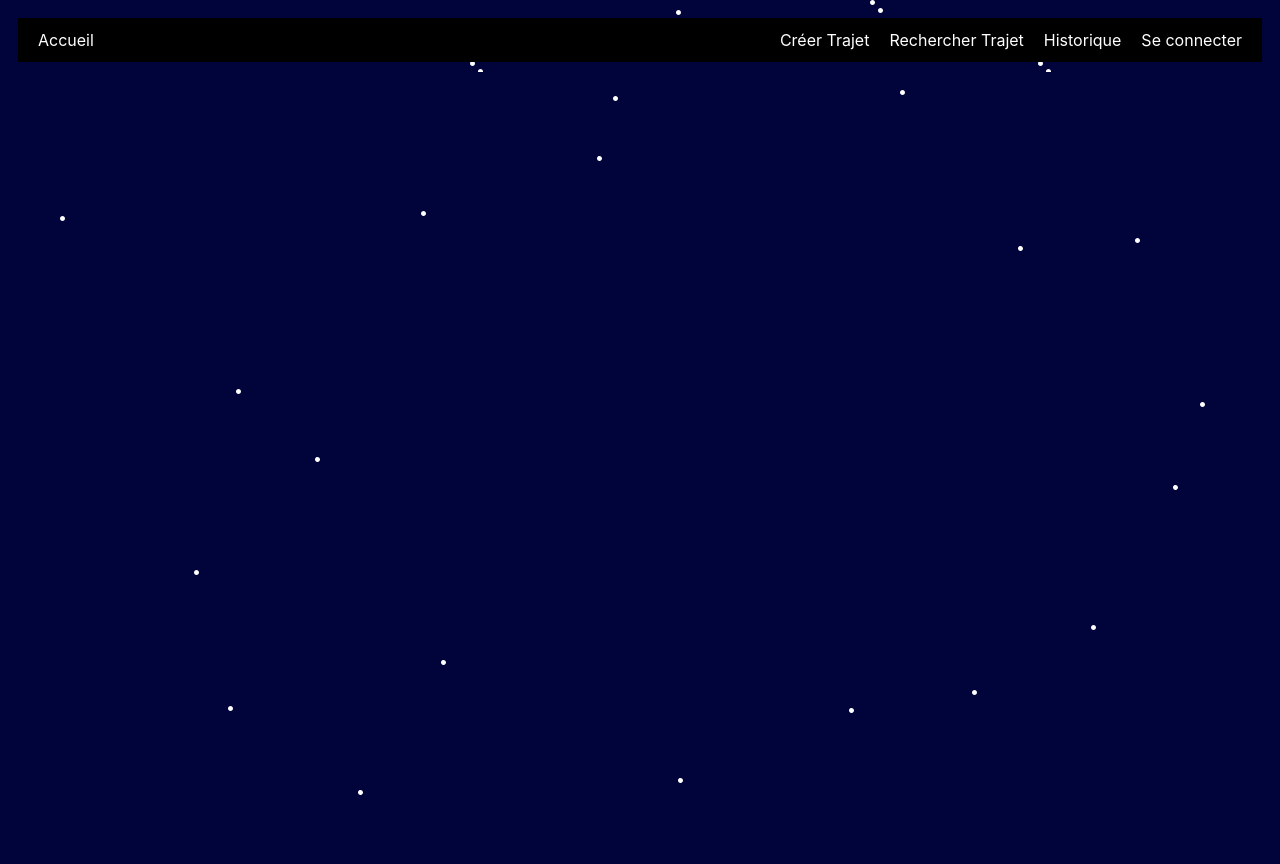
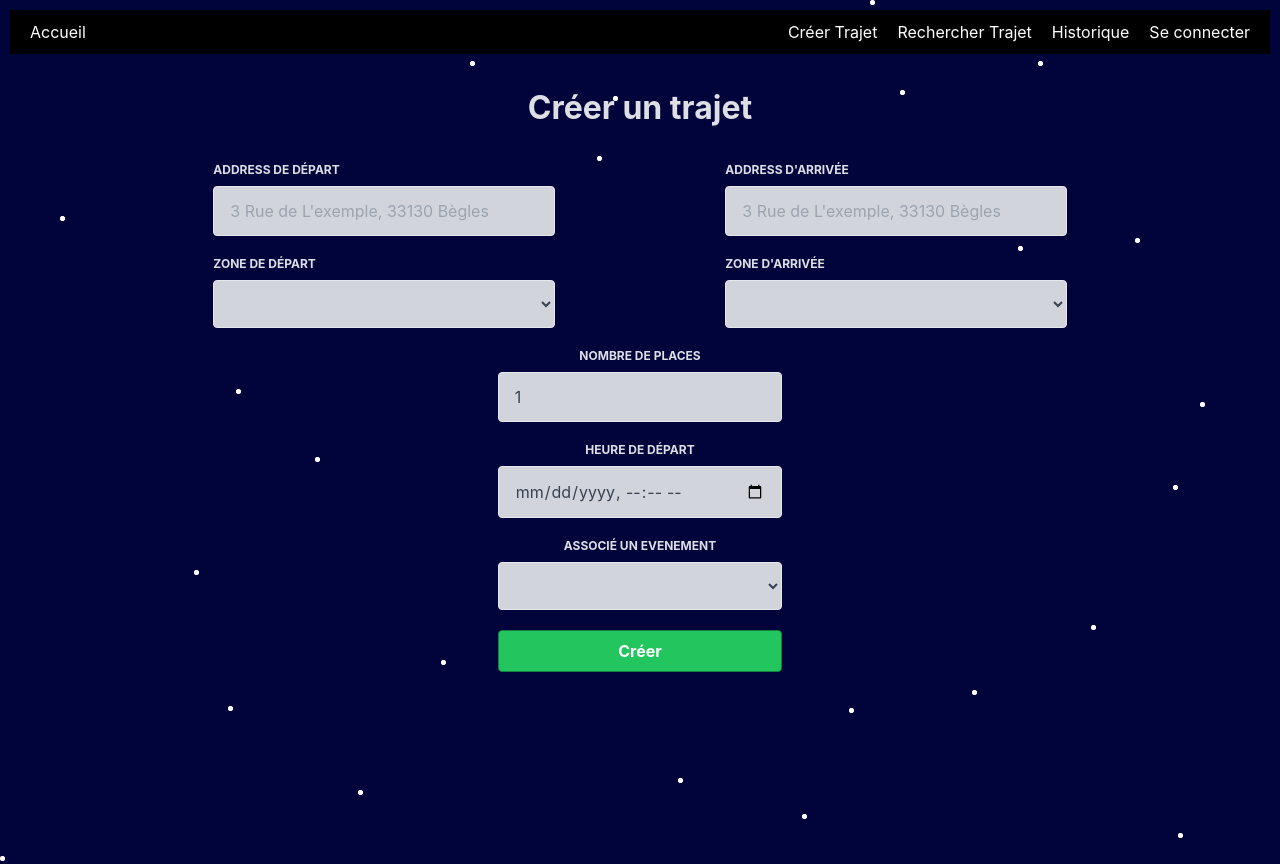
Before and after one commit to ALEX-ENSEIRB/retour-soiree, a Vue app: page /create-ride in a window 1280 px wide. Before the commit the page ends 800 px from the top, so only its background shows below. Built offline with nearby package versions, Linux system fonts and the light colour scheme.

Commit message:
Create trajet form frontend

```diff
--- a/package.json
+++ b/package.json
@@ -15,6 +15,9 @@
   },
   "devDependencies": {
     "@vitejs/plugin-vue": "^4.0.0",
+    "autoprefixer": "^10.4.14",
+    "postcss": "^8.4.21",
+    "tailwindcss": "^3.2.7",
     "vite": "^4.1.0"
   }
 }
--- /dev/null
+++ b/postcss.config.cjs
@@ -0,0 +1,6 @@
+module.exports = {
+  plugins: {
+    tailwindcss: {},
+    autoprefixer: {},
+  },
+}
--- a/src/components/Void.vue
+++ b/src/components/Void.vue
@@ -5,6 +5,7 @@
 </template>
 
 <script setup>
+
 </script>
 
 <style>
--- a/src/style.css
+++ b/src/style.css
@@ -16,6 +16,10 @@
 
 body,
 html {
-  overflow-y: hidden;
+  overflow-x: hidden;
   background: url(assets/star.svg);
 }
+
+@tailwind base;
+@tailwind components;
+@tailwind utilities;
--- a/src/view/CreateRide.vue
+++ b/src/view/CreateRide.vue
@@ -1,12 +1,231 @@
 <template>
-    <div>
+    <div class="create_ride_container">
+        <h1>Créer un trajet</h1>
+        <div id="errors">
 
+        </div>
+        <div class="w-2/3 flex center flex-col create_ride_form">
+            <div class="address flex justify-between ">
+                <div class="address_start form_input w-2/5">
+                    <div class="address_content mb-5">
+                        <label class="block uppercase text-white-700 text-xs font-bold mb-2">
+                            Address de départ
+                        </label>
+                        <input v-model="address_start"
+                            class="w-full bg-gray-300 text-gray-700 border rounded py-3 px-4 focus:outline-none focus:border-green-500"
+                            id="grid-first-name" type="text" placeholder="3 Rue de L'exemple, 33130 Bègles">
+                    </div>
+                    <div class="address_zone">
+                        <label class="block uppercase text-white-700 text-xs font-bold mb-2">
+                            Zone de départ
+                        </label>
+                        <select
+                            class="w-full bg-gray-300 text-gray-700 border rounded py-3 px-4 focus:outline-none focus:border-green-500"
+                            name="" id="" v-model="startingZone">
+                            <option v-for="zone in zones" :value="zone" :key="zone.id">
+                                {{ zone.name }}
+                            </option>
+                        </select>
+                    </div>
+                </div>
+                <div class="address_end form_input w-2/5">
+                    <div class="address_content mb-5">
+                        <label class="block uppercase text-white-700 text-xs font-bold mb-2">
+                            Address d'arrivée
+                        </label>
+                        <input v-model="address_end"
+                            class="w-full bg-gray-300 text-gray-700 border  rounded py-3 px-4 focus:outline-none focus:border-green-500"
+                            id="grid-first-name" type="text" placeholder="3 Rue de L'exemple, 33130 Bègles">
+                    </div>
+                    <div class="address_zone">
+                        <label class="block uppercase text-white-700 text-xs font-bold mb-2">
+                            Zone d'arrivée
+                        </label>
+                        <select
+                            class="w-full bg-gray-300 text-gray-700 border  rounded py-3 px-4 focus:outline-none focus:border-green-500"
+                            name="" id="" v-model="endingZone">
+                            <option v-for="zone in zones" :value="zone" :key="zone.id">
+                                {{ zone.name }}
+                            </option>
+                        </select>
+                    </div>
+                </div>
+
+            </div>
+            <div class="nb_places form_input flex flex-col items-center ">
+                <label class="block uppercase text-white-700 text-xs font-bold mb-2">
+                    Nombre de places
+                </label>
+                <input v-model="nb_places"
+                    class="w-1/3 bg-gray-300 text-gray-700 border rounded py-3 px-4 focus:outline-none focus:border-green-500"
+                    id="grid-first-name" type="number" placeholder="3" min="1" max="10">
+            </div>
+            <div class="depart_time form_input flex flex-col items-center">
+                <label class="block uppercase text-white-700 text-xs font-bold mb-2">
+                    Heure de départ
+                </label>
+                <input v-model="depart_time"
+                    class="w-1/3 bg-gray-300 text-gray-700 border rounded py-3 px-4 focus:outline-none focus:border-green-500"
+                    id="grid-first-name" type="datetime-local">
+            </div>
+            <div class="events flex flex-col items-center form_input">
+                <label class="block uppercase text-white-700 text-xs font-bold mb-2">
+                    Associé un evenement
+                </label>
+                <select
+                    class="w-1/3 bg-gray-300 text-gray-700 border  rounded py-3 px-4 focus:outline-none focus:border-green-500"
+                    name="" id="" v-model="selectedEvent">
+                    <option v-for="event in events" :value="event" :key="event.id">
+                        {{ event.name }}
+                    </option>
+                </select>
+            </div>
+            <div class="submit_group flex justify-center  form_input">
+                <button @click="createTrip"
+                    class="w-1/3 submit bg-green-500 hover:bg-green-700 text-white font-bold py-2 px-4 border border-green-700 rounded">
+                    Créer
+                </button>
+            </div>
+        </div>
     </div>
 </template>
 
 <script setup>
+import { onMounted, ref } from 'vue';
+// import {postTrip} from '../api/create-trip';
+
+const address_start = ref('')
+const address_end = ref('')
+const nb_places = ref(1)
+const depart_time = ref('')
+
+const selectedEvent = ref(null)
+const startingZone = ref(null)
+const endingZone = ref(null)
+
+const newTrip = ref({})
+
+const createTrip = () => {
+    clearErrors()
+
+    if(startingZone.value === null) {
+        createError('Veuillez choisir une zone de départ');
+    }
+    if(endingZone.value === null) {
+        createError('Veuillez choisir une zone d\'arrivée');
+    }
+
+    newTrip.value = {
+
+        address_start: {
+            address: address_start.value,
+            zone: startingZone.value
+        },
+        address_end: {
+            address: address_end.value,
+            zone: endingZone.value
+        },
+        nb_places: nb_places.value,
+        depart_time: depart_time.value,
+    }
+    if (selectedEvent.value !== null) {
+        newTrip.value.event = selectedEvent.value
+    }
+    console.log(newTrip.value)
+    postTrip(newTrip)
+}
+
+const clearErrors = () => {
+    const errors = document.querySelector('#errors')
+    errors.innerHTML = ''
+}
+
+const createError = (content) => {
+    const errors = document.querySelector('#errors')
+    const error = document.createElement('p')
+    error.classList.add('text-red-500', 'italic')
+    error.textContent = content;
+
+    errors.appendChild(error)
+}
+
+const events = ref([
+    {
+        id: null,
+        name: 'Aucun'
+    },
+    {
+        id: 1,
+        name: 'Event 1'
+    },
+    {
+        id: 2,
+        name: 'Event 2'
+    },
+    {
+        id: 3,
+        name: 'Event 3'
+    },
+    {
+        id: 4,
+        name: 'Event 4'
+    },
+    {
+        id: 5,
+        name: 'Event 5'
+    }
+])
+
+const zones = ref([
+    {
+        id: 1,
+        name: 'Zone 1'
+    },
+    {
+        id: 2,
+        name: 'Zone 2'
+    },
+    {
+        id: 3,
+        name: 'Zone 3'
+    },
+    {
+        id: 4,
+        name: 'Zone 4'
+    },
+    {
+        id: 5,
+        name: 'Zone 5'
+    }
+])
+
 </script>
 
 <style>
+#errors{
+    display: flex;
+    flex-direction: column;
+    align-items: center;
+    justify-content: center;
+    margin-bottom: 10px;
+}
 
+.create_ride_container {
+    display: flex;
+    flex-direction: column;
+    align-items: center;
+    height: 100vh;
+    width: 100vw;
+
+}
+
+.create_ride_container h1 {
+    margin: 20px;
+    font-size: 2em;
+    font-weight: bold;
+}
+
+.form_input {
+    margin-bottom: 20px;
+}
 </style>
--- a/src/view/Home.vue
+++ b/src/view/Home.vue
@@ -2,9 +2,10 @@
     <div class="main">
         <h2>RETOUR SOIREE</h2>
         <p v-for="actor in data" :key="actor">
-            {{actor.NOM}}
-            {{actor.PRENOM}}
+            {{ actor.NOM }}
+            {{ actor.PRENOM }}
         </p>
+
     </div>
 </template>
 
@@ -16,27 +17,27 @@ const data = ref([])
 const api_url = ref('')
 
 
-onMounted(async () => {
-    await fetch("../../conf.json").then(res => res.json()).then(res => {
-    api_url.value = res.api_url
-    console.log(api_url.value)})
-
-    await axios.get(api_url.value + 'get_actors.php').then(res => {
-        data.value = res.data
-        console.log(data.value)
-    })
-})
-
 
 
 </script>
 
 <style>
-.main{
+.main {
     color: #fff;
     height: 100vh;
     display: flex;
     align-items: center;
     flex-direction: column;
+    overflow-y: scroll;
+}
+
+.slogan {
+    width: 75%;
+    height: 100%;
+    padding: 20px;
+    margin: auto;
+    background-image: linear-gradient(135deg, #02065aee, #024775ee);
+    background-color: initial;
+    border-radius: 50px;
 }
 </style>
--- /dev/null
+++ b/tailwind.config.cjs
@@ -0,0 +1,15 @@
+/** @type {import('tailwindcss').Config} */
+module.exports = {
+  content: [
+    "./index.html",
+    "./src/**/*.{vue,js,ts,jsx,tsx}",
+  ],
+  theme: {
+    extend: {
+    },
+    screens: {
+
+    },
+  },
+  plugins: [],
+}
```
Also changed, not shown: 2 other files (tests, documents, lock files or other folders).
